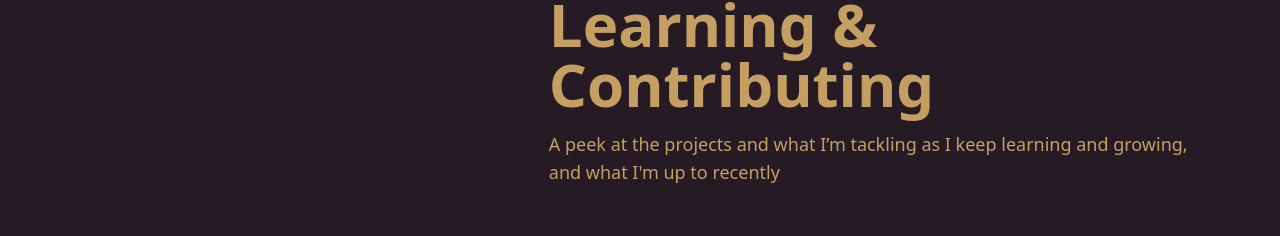
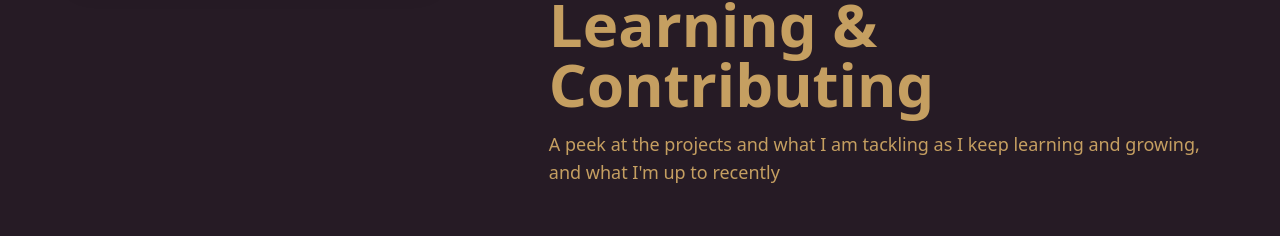
Before and after one commit to denverdelamasa/portfolio-v2, a Next.js app: page / in a window 1280 px wide. Shown: the part 1540-1776 px from the top of the page. Built offline with nearby package versions, Linux system fonts and the light colour scheme.

Commit message:
fix: build error, ' in Advancements.tsx

```diff
--- a/src/components/homepage/content/Advancements.tsx
+++ b/src/components/homepage/content/Advancements.tsx
@@ -7,7 +7,7 @@ export default function Contributing() {
           Learning & Contributing
         </h1>
         <p className="text-xs lg:text-lg max-w-prose">
-          A peek at the projects and what I’m tackling as I keep learning and growing, and what I'm up to recently
+          A peek at the projects and what I am tackling as I keep learning and growing, and what I'm up to recently
         </p>
 
       </div>
```
